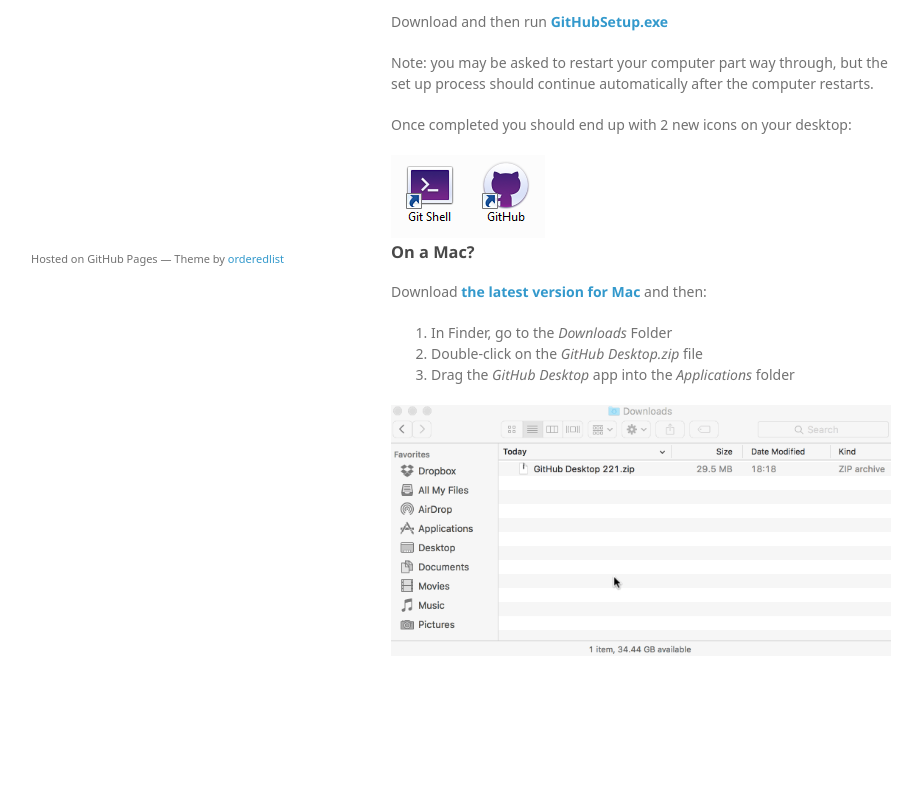
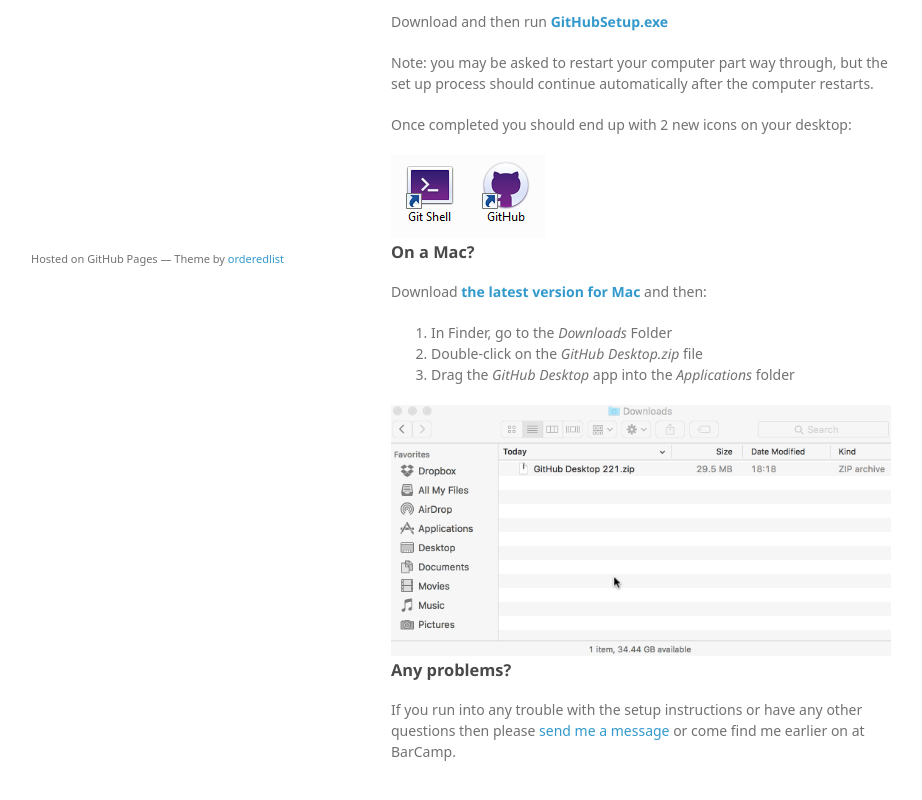
Before and after one commit to mikej/git-intro, a plain HTML site: page index.html in a window 1280 px wide. Shown: the part 462-1262 px from the top of the page, without its empty margins (179-1101 px from the left). Before the commit the page ends 1173 px from the top, so only its background shows below. Drawn offline with Linux system fonts and the light colour scheme; a web font is replaced by a local one.

Commit message:
Add link for contacting me if any problems

```diff
--- a/index.html
+++ b/index.html
@@ -65,6 +65,14 @@
 <img src="images/github-desktop-mac.gif" width="679" height="340" alt="Dragging GitHub Desktop to the Applications folder">
 
 
+
+
+<h3>
+<a id="any-problems" class="anchor" href="#any-problems" aria-hidden="true"><span aria-hidden="true" class="octicon octicon-link"></span></a>Any problems?</h3>
+
+<p>If you run into any trouble with the setup instructions or have any other questions then please <a href="http://josephson.org/contact/">send me a message</a> or come find me earlier on at BarCamp.</p>
+
+
       </section>
 
 
```
